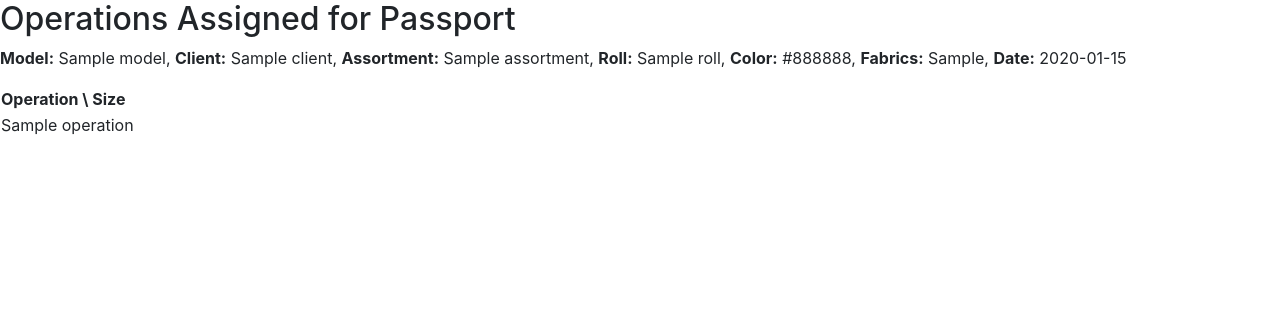
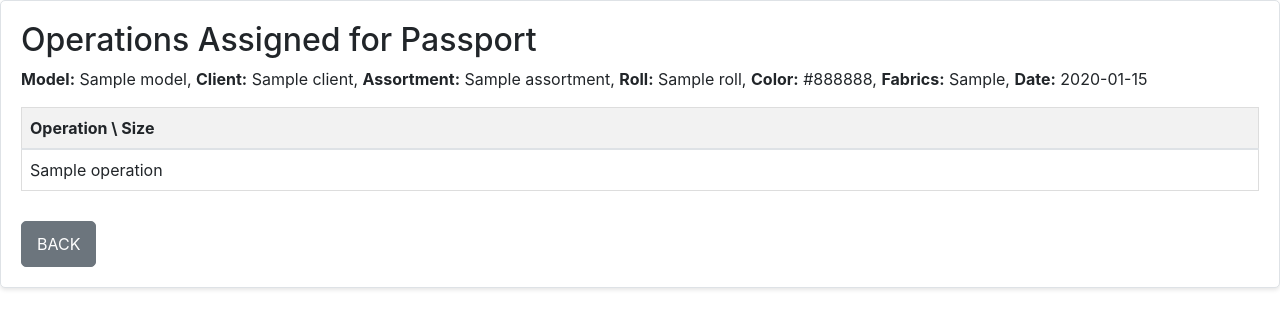
Before and after one commit to TemirlanSadykov/AktisERP, a Django app: page /production/admin/passports/1/ in a window 1280 px wide. Shown: the part 44-373 px from the top of the page. Run offline with Django 5.2, Linux system fonts and the light colour scheme; a user stored in the database is signed in; tables that the repository leaves empty hold one stand-in row (values such as "Sample post"); some libraries are stand-ins or nearby versions.

Commit message:
Mama passport detail:

```diff
--- a/production/templates/admin/passports/detail.html
+++ b/production/templates/admin/passports/detail.html
@@ -2,7 +2,9 @@
 {% load custom_filters %}
 {% load i18n %}
 {% block content %}
-  <h2>{% trans "Operations Assigned for Passport" %}</h2>
+<div class="assign-operations-container">
+  <h2 class="list-heading">{% trans "Operations Assigned for Passport" %}</h2>
+  <div class="passport-details">
     <p>
       <strong>{% trans "Model:" %}</strong> {{ passport.order.model.name }},
       <strong>{% trans "Client:" %}</strong> {{ passport.order.client.name }},
@@ -12,8 +14,9 @@
       <strong>{% trans "Fabrics:" %}</strong> {{ passport.order.roll.fabrics }},
       <strong>{% trans "Date:" %}</strong> {{ passport.date|date:"Y-m-d" }}
     </p>
+  </div>
 
-  <table>
+  <table class="table">
     <thead>
       <tr>
         <th>{% trans "Operation \ Size" %}</th>
@@ -35,14 +38,23 @@
               {% get_work work_by_op_and_size operation.id sq.id as works %}
               {% if works %}
                 {% for work in works %}
-                  {{ work.employee.employee_id }} ({{ work.quantity }}){% if not forloop.last %}, {% endif %}
+                  <span style="color: {{ work.is_success|yesno:'green,red' }};">
+                    {{ work.employee.employee_id }} ({{ work.quantity }})
+                  </span>
+                  {% if not forloop.last %}, {% endif %}
                 {% endfor %}
               {% else %}
-                --  {% endif %}
+                --
+              {% endif %}
             </td>
           {% endfor %}
         </tr>
       {% endfor %}
     </tbody>
   </table>
+
+  <div class="form-actions">
+    <a href="{% url 'passport_detail' passport.id %}" class="btn back-btn">{% trans "Back" %}</a>
+  </div>
+</div>
 {% endblock %}
```
Lines whose indentation alone changed are shown as unchanged.
